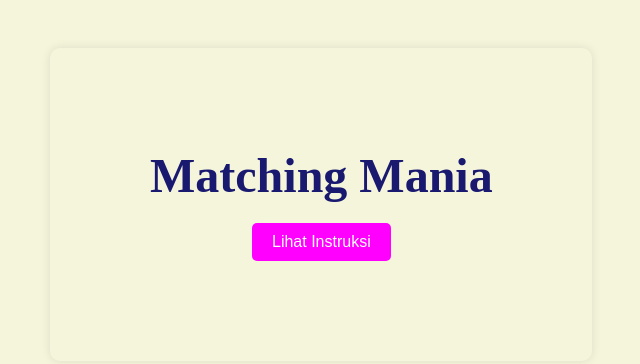
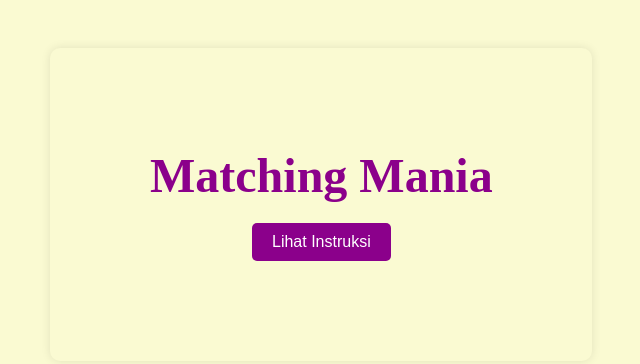
Before and after one commit to karsalakuna/matching-mania-board, a plain HTML site: page index.html in a window 1280 px wide. Shown: the part 196-560 px from the top of the page, without its empty margins (319-959 px from the left). Drawn offline with Linux system fonts and the light colour scheme; a web font is replaced by a local one.

Commit message:
Update style.css

```diff
--- a/style.css
+++ b/style.css
@@ -1,7 +1,7 @@
 body {
   font-family: 'Slackey';
-  background-color: #f5f5dc;
-  color: midnightblue;
+  background-color: #fafad2;
+  color: #8b008b;
   display: flex;
   justify-content: center;
   align-items: center;
@@ -17,7 +17,7 @@ body {
 
 .container {
   text-align: center;
-  background: #f5f5dc;
+  background: #fafad2;
   padding: 100px;
   border-radius: 10px;
   box-shadow: 0 0 10px rgba(0, 0, 0, 0.1);
@@ -51,7 +51,7 @@ button {
   font-size: 16px;
   margin-top: 20px;
   cursor: pointer;
-  background-color: #ff00ff; /* Warna magenta untuk tombol */
+  background-color: #8b008b; /* Warna magenta untuk tombol */
   color: white; /* Warna teks tombol */
   border: none; /* Menghapus border default */
   border-radius: 5px; /* Memberikan sudut melengkung pada tombol */
```
